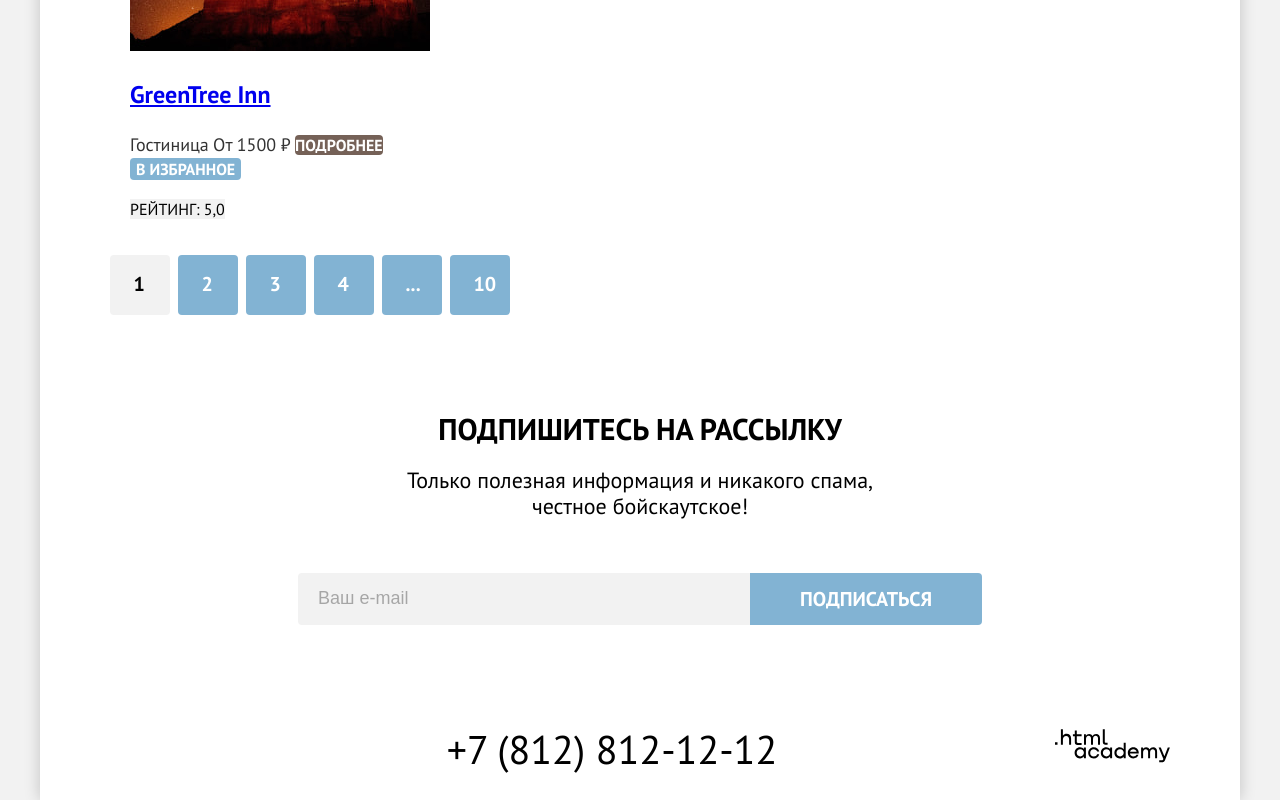
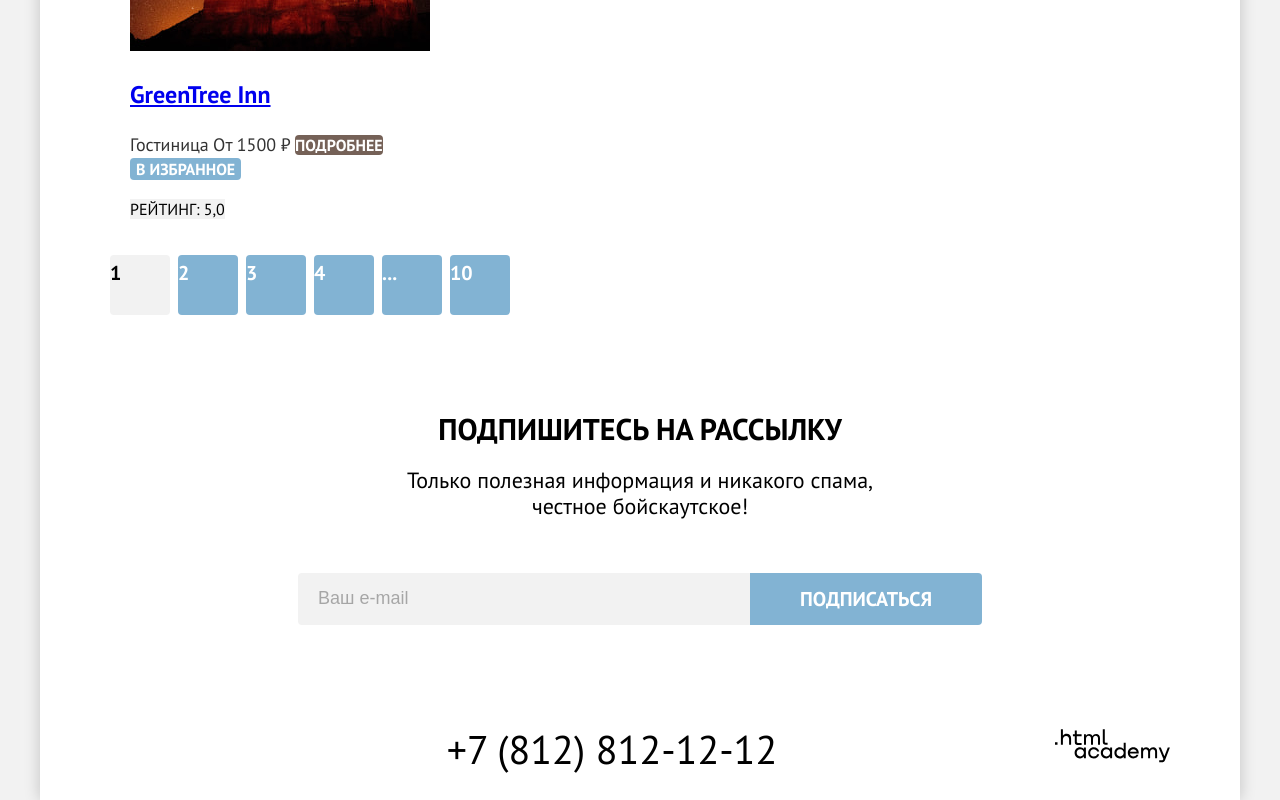
Before and after one commit to htmlacademy-htmlcss/1734487-sedona-36, a plain HTML site: page catalog.html in a window 1280 px wide. Shown: the part 1254-2054 px from the top of the page. Drawn offline with Linux system fonts and the light colour scheme.

Commit message:
Корректирует несохраненные изменения

```diff
--- a/styles/style.css
+++ b/styles/style.css
@@ -686,7 +686,6 @@ body {
   height: 60px;
   background-color: #82B3D3;
   border-radius: 4px;
-  padding: 11.36px 24.36px 12.64px 23.45px;
   margin-right: 8px;
 }
 
```
